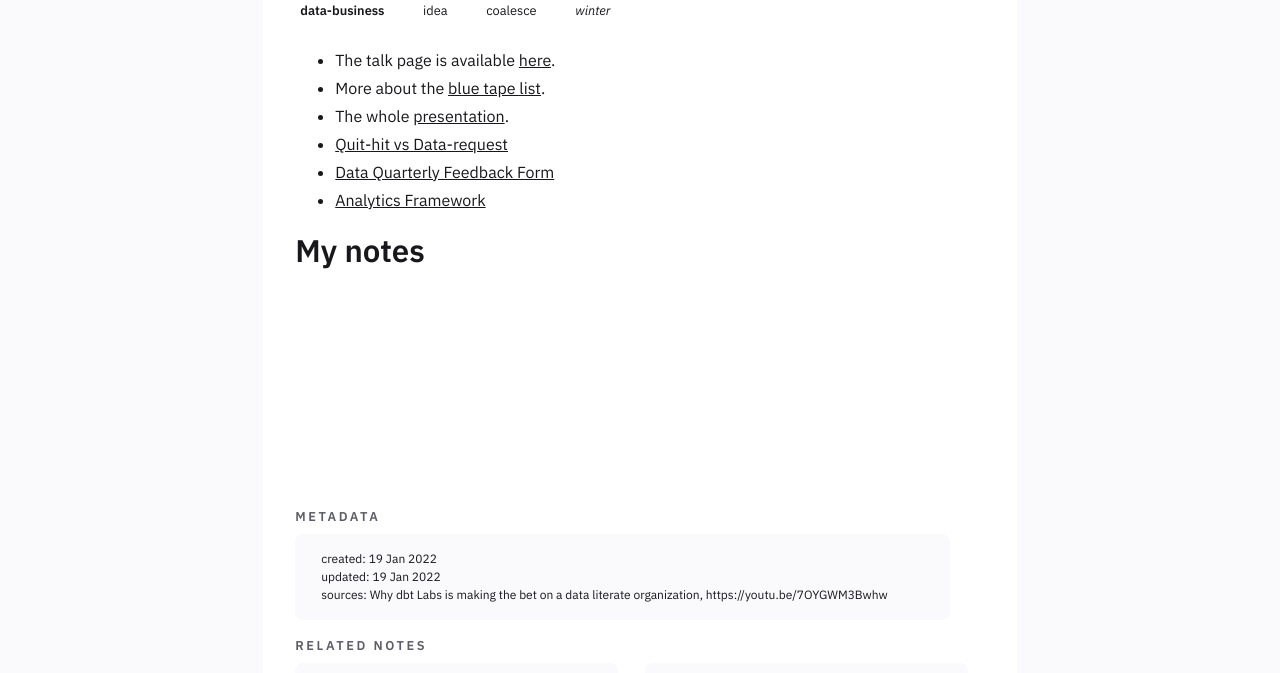
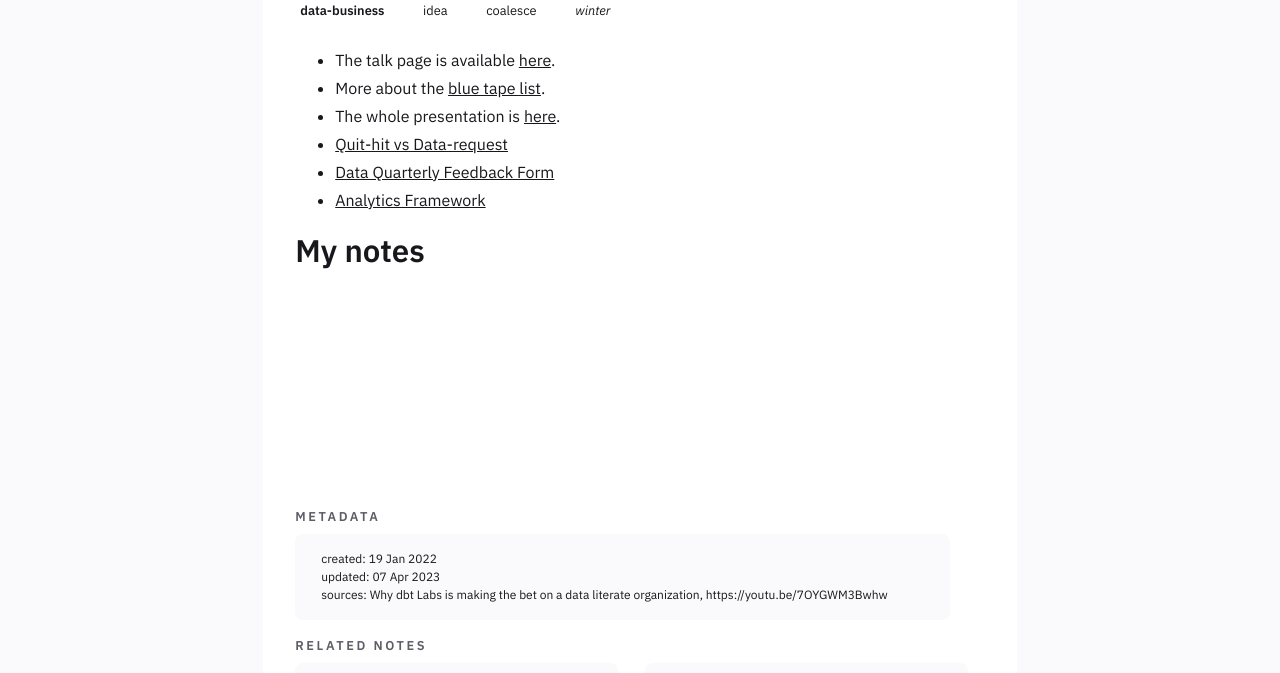
Before and after one commit to one-data-cookie/one-data-cookie.github.io, a Jekyll site: the page built from _notes/data-business/Enable your organisation to be data-literate.md, in a window 1280 px wide. Shown: the part 263-936 px from the top of the page. Built offline with Jekyll 4.4.1, drawn with Linux system fonts in a browser that asks for light colours.

Commit message:
sync notes and files as of 2023/04/07 22:48:15 UTC

```diff
--- a/_notes/data-business/Enable your organisation to be data-literate.md
+++ b/_notes/data-business/Enable your organisation to be data-literate.md
@@ -5,13 +5,13 @@
 tags: [idea, coalesce]
 season: winter
 created: 19 Jan 2022
-updated: 19 Jan 2022
+updated: 07 Apr 2023
 sources: Why dbt Labs is making the bet on a data literate organization, https://youtu.be/7OYGWM3Bwhw
 ---
 
 - The talk page is available [here](https://www.getdbt.com/coalesce-2021/scaling-knowledge-scaling-bodies-why-dbt-labs-is-making-the-bet-on-a-data-literate-organization/).
 - More about the [blue tape list](https://randsinrepose.com/archives/the-blue-tape-list/).
-- The whole [presentation](https://docs.google.com/presentation/d/12Mmc9h1Ohec2W1hKQtj4P58UE6PVpQ8UfoE6L9P9h8U/edit#slide=id.g106347f4aca_0_0).
+- The whole presentation is [here](https://docs.google.com/presentation/d/12Mmc9h1Ohec2W1hKQtj4P58UE6PVpQ8UfoE6L9P9h8U/edit#slide=id.g106347f4aca_0_0).
 - [Quit-hit vs Data-request](https://slack-files.com/T0VLPD22H-F02QYH6S2JE-b886bf4d75)
 - [Data Quarterly Feedback Form](https://slack-files.com/T0VLPD22H-F02RN95BAF2-23814d64d3)
 - [Analytics Framework](https://getdbt.slack.com/archives/C02CRKP6Q9F/p1638808024203900)
```
